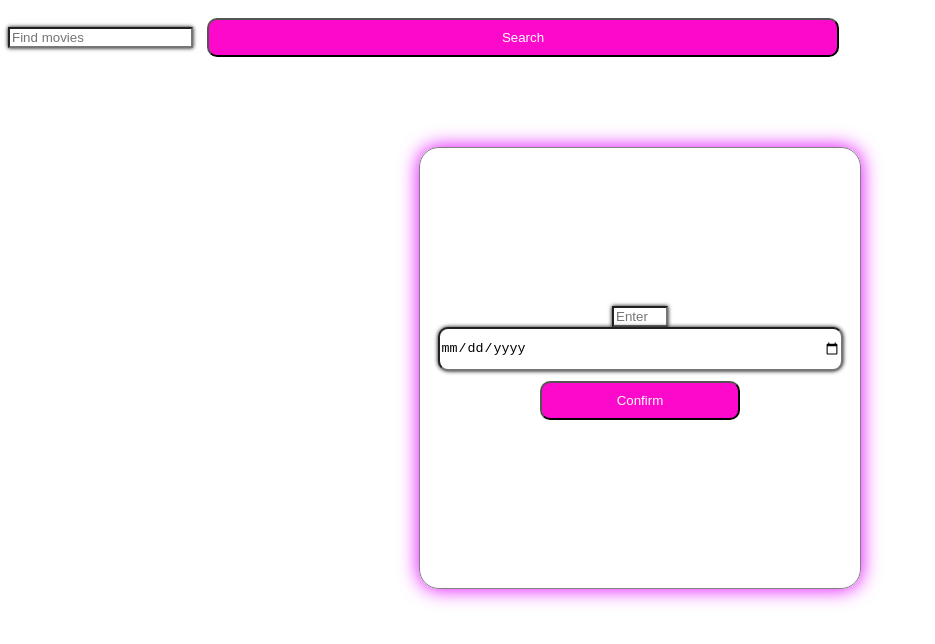
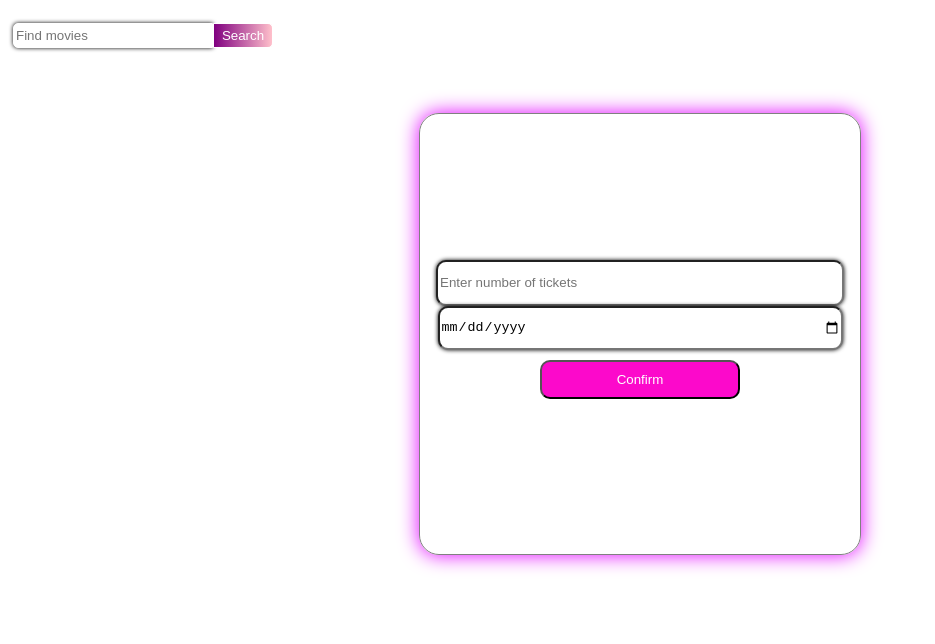
Before and after one commit to puruxhotam/html-files, a plain HTML site: page index.html in a window 1280 px wide. Shown: the whole page, without its empty margins (0-935 px from the left). Drawn offline with Linux system fonts and the light colour scheme.

Commit message:
Update styles.css

```diff
--- a/styles.css
+++ b/styles.css
@@ -5,10 +5,17 @@ body{
     background-size: cover;
     background-position: center;
 }
+.upper{
+    margin: 0px;
+    padding: 5px;
+    height: 45px;
+    display: flex;
+    justify-content: space-between;
+    align-items: center;
+}
 a{
-    margin: 10px;
     height: 30px;
-    color:transparent;
+    color:white;
     text-decoration: none;
     font-size: 20px;
     padding: 20px;
@@ -17,13 +24,12 @@ a{
     transition: linear 0.2s;
 }
 a:hover{
-    color: white;
+    height: 20px;
 }
 form{
     width: 480px;
     margin: auto;
     display: flex;
-    flex-direction: column;
     justify-content: center;
     align-items: center;
     box-shadow: 0px 0px 20px rgb(225, 0, 255);
@@ -38,13 +44,10 @@ select{
     box-shadow: 0 0 4px black;
 }
 nav{
-    margin-top: 0;
-    height: 30px;
-    margin: 0;
-    width: 100%;
     display: flex;
     justify-content: center;
     align-items: center;
+
 }
 option{
     justify-content: center;
@@ -55,7 +58,7 @@ option{
     height: 40px;
     border-radius: 10px;
 }
-button{
+.btn{
     margin: 10px;
     padding: 10px;
     border-radius: 10px;
@@ -68,7 +71,7 @@ input{
     cursor: text;
     box-shadow: 0 0 4px black;
 }
-button:hover{
+.btn:hover{
     background-color: rgb(249, 104, 210);
 }
 h3{
@@ -90,3 +93,32 @@ form{
     margin: auto;
     margin-top: 50px;
 }
+.not{
+    width: 400px;
+    height: 40px;
+    border-radius: 10px;
+}
+.searchbar{
+    display: flex;
+}
+.srch{
+    width: 200px;
+    border: solid 1px white;
+    border-top-left-radius: 5px;
+    border-bottom-left-radius: 5px;
+}
+.srchbtn{
+    color: white;
+    background: linear-gradient(to left,pink,purple);
+    border: white solid 1px;
+    border-top-right-radius: 5px;
+    border-bottom-right-radius: 5px;
+    width: 60px;
+    height: 25px;
+    cursor: pointer;
+
+}
+.srchbtn:hover{
+   height: 27px;
+   width: 62px;
+}
```
